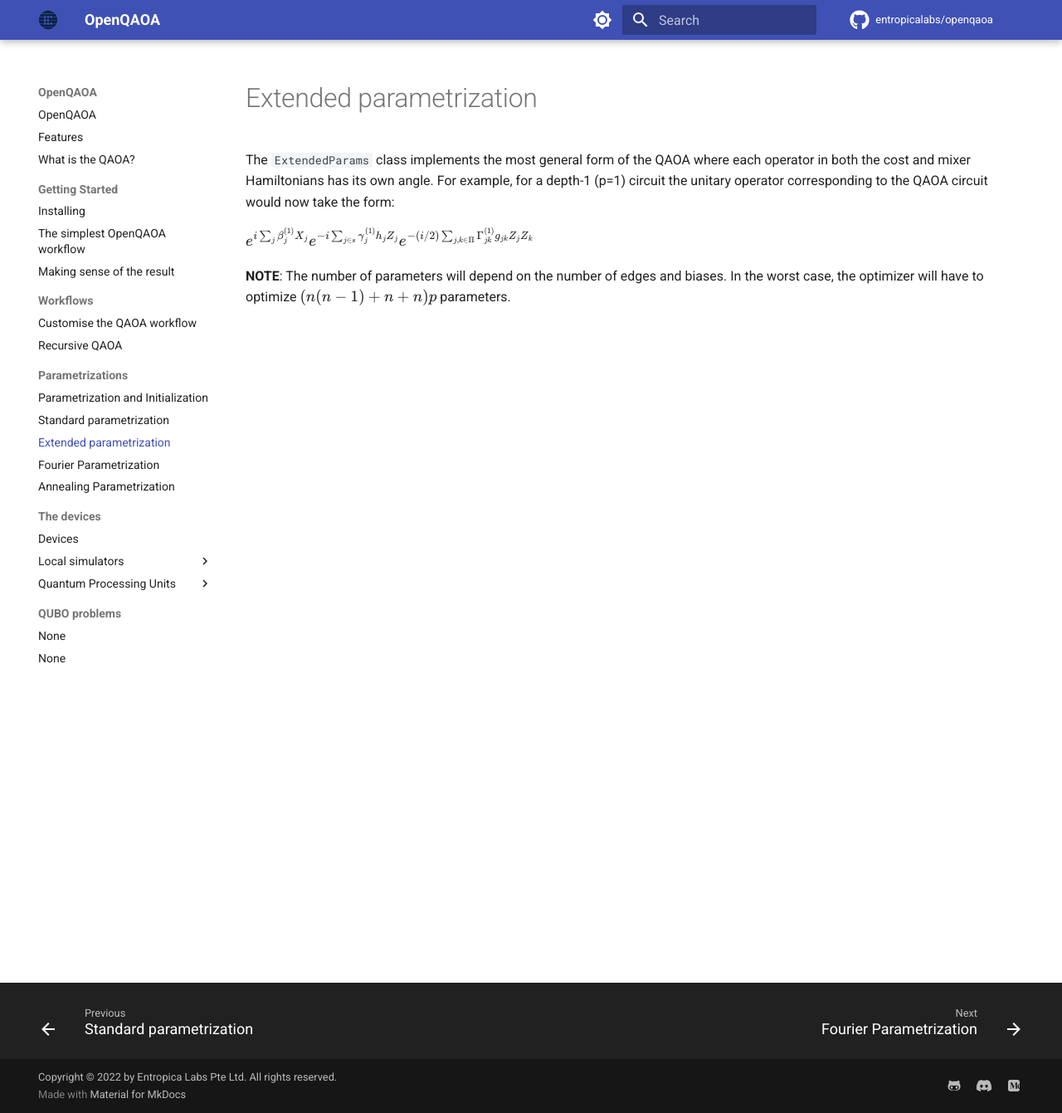
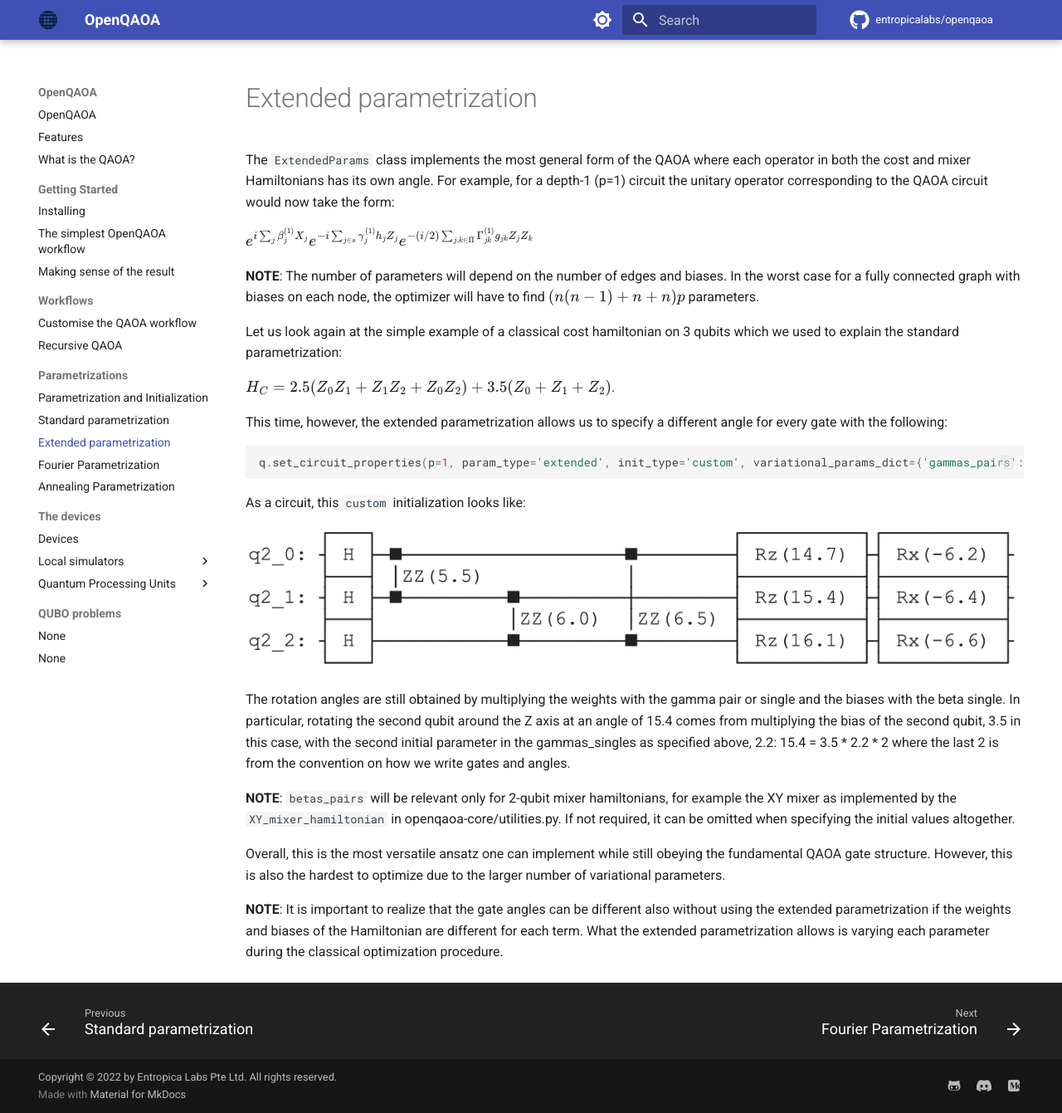
Before and after one commit to entropicalabs/openqaoa-website, an MkDocs documentation site: the page built from docs/parametrization/extended-parametrization.md, in a window 1280 px wide and 1341 px high. Shown: the whole window at 83% size. Built offline with MkDocs 1.6.1 and Material for MkDocs 9.7.7, drawn with Linux system fonts in a browser that asks for light colours; comment, search, counter and statistics services are not loaded.

Commit message:
writing on the extended parametrization with an example circuit again.

````diff
--- a/docs/parametrization/extended-parametrization.md
+++ b/docs/parametrization/extended-parametrization.md
@@ -5,5 +5,26 @@ For example, for a depth-1 (p=1) circuit the unitary operator corresponding to t
 
 $e^{i\sum_{j}\beta_{j}^{(1)}X_j}e^{-i\sum_{j\in s} \gamma_{j}^{(1)}h_{j}Z_j} e^{-(i/2)\sum_{j,k \in \Pi}\Gamma_{jk}^{(1)}g_{jk}Z_jZ_k}$
 
+**NOTE**: The number of parameters will depend on the number of edges and biases. In the worst case for a fully connected graph with biases on each node, the optimizer will have to find $(n(n-1) + n + n) p$ parameters.
 
-**NOTE**: The number of parameters will depend on the number of edges and biases. In the worst case, the optimizer will have to optimize $(n(n-1) + n + n) p$ parameters.
+Let us look again at the simple example of a classical cost hamiltonian on 3 qubits which we used to explain the standard parametrization:
+
+$H_C = 2.5 (Z_0Z_1 + Z_1Z_2 + Z_0Z_2) + 3.5 (Z_0 + Z_1 + Z_2)$.
+
+This time, however, the extended parametrization allows us to specify a different angle for every gate with the following:
+
+```Python
+q.set_circuit_properties(p=1, param_type='extended', init_type='custom', variational_params_dict={'gammas_pairs':[1.1, 1.2, 1.3], 'gammas_singles': [2.1, 2.2, 2.3], 'betas_pairs': [], 'betas_singles': [3.1, 3.2, 3.3]})
+```
+
+As a circuit, this `custom` initialization looks like:
+
+![kamada_kawai_layout](/img/circuit_extended.png)
+
+The rotation angles are still obtained by multiplying the weights with the gamma pair or single and the biases with the beta single. In particular, rotating the second qubit around the Z axis at an angle of 15.4 comes from multiplying the bias of the second qubit, 3.5 in this case, with the second initial parameter in the gammas_singles as specified above, 2.2: 15.4 = 3.5 * 2.2 * 2 where the last 2 is from the convention on how we write gates and angles.
+
+**NOTE**: `betas_pairs` will be relevant only for 2-qubit mixer hamiltonians, for example the XY mixer as implemented by the `XY_mixer_hamiltonian` in openqaoa-core/utilities.py. If not required, it can be omitted when specifying the initial values altogether.
+
+Overall, this is the most versatile ansatz one can implement while still obeying the fundamental QAOA gate structure. However, this is also the hardest to optimize due to the larger number of variational parameters.
+
+**NOTE**: It is important to realize that the gate angles can be different also without using the extended parametrization if the weights and biases of the Hamiltonian are different for each term. What the extended parametrization allows is varying each parameter during the classical optimization procedure.
````
Also changed, not shown: docs/parametrization/standard-parametrization.md (+1 -1 lines), docs/img/circuit_extended.png (added).
